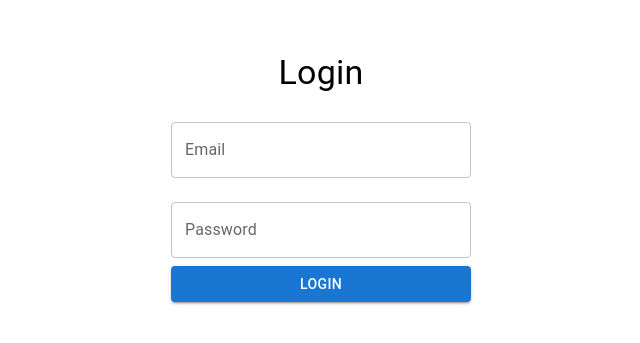
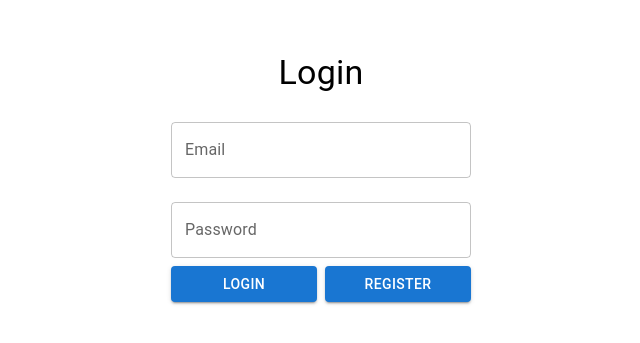
Before and after one commit to SWE2024/hacksussex-2025, a React (Vite) app in the folder frontend/: page /login in a window 1280 px wide. Shown: the part 231-574 px from the top of the page, without its empty margins (319-959 px from the left). Built offline with nearby package versions, Linux system fonts and the light colour scheme.

Commit message:
added register button on the login page

```diff
--- a/frontend/src/components/NavBar.tsx
+++ b/frontend/src/components/NavBar.tsx
@@ -49,10 +49,10 @@ export const Navbar: React.FC = () => {
             Grade Calculator
           </Button>
         </Box>
-            <MenuItem onClick={handleLogout}>
+        <Button color="inherit" onClick={handleLogout} sx={{marginRight: 2}}>
             <Logout sx={{ marginRight: 1 }} />
-            Logout
-            </MenuItem>
+            LOGOUT
+          </Button>
             <div>
             <Button
                 color="inherit"
--- a/frontend/src/pages/LogIn.tsx
+++ b/frontend/src/pages/LogIn.tsx
@@ -25,9 +25,13 @@ const LogIn: React.FC = () => {
 
   const handleLogin= async (e: React.FormEvent) => {
     e.preventDefault();
-    console.log("User Data:", formData);
     navigate("/dashboard");
   };
+  const handleRegister= async (e: React.FormEvent) => {
+    e.preventDefault();
+    navigate("/signup");
+  };
+
 
   return (
     <Box display="flex" flexDirection="column" alignItems="center" justifyContent="center" height="100vh">
@@ -55,9 +59,20 @@ const LogIn: React.FC = () => {
           value={formData.password}
           onChange={handleChange}
         />
-        <Button type="submit" fullWidth variant="contained" color="primary">
-          Login
-        </Button>
+        <Box display="flex" justifyContent="space-between" width="100%">
+          <Button type="submit" fullWidth variant="contained" color="primary" sx={{ flex: 1, mr: 1 }}>
+            LOGIN
+          </Button>
+          <Button
+            type="button"
+            fullWidth
+            variant="contained"
+            color="primary"
+            onClick={handleRegister}
+            sx={{ flex: 1 }}>
+            Register
+          </Button>
+        </Box>
       </form>
     </Box>
   );
--- a/frontend/src/pages/SignUp.tsx
+++ b/frontend/src/pages/SignUp.tsx
@@ -29,6 +29,10 @@ const SignUp: React.FC = () => {
   const handleChange = (e: React.ChangeEvent<HTMLInputElement | HTMLTextAreaElement>) => {
     setFormData({ ...formData, [e.target.name]: e.target.value });
   };
+    const handleLogin= async (e: React.FormEvent) => {
+      e.preventDefault();
+      navigate("/login");
+    };
 
   const handleSubmit = async (e: React.FormEvent) => {
     e.preventDefault();
@@ -138,15 +142,16 @@ const SignUp: React.FC = () => {
         />
         <Box display="flex" justifyContent="space-between" width="100%">
           <Button type="submit" fullWidth variant="contained" color="primary" sx={{ flex: 1, mr: 1 }}>
-            Sign Up
+            REGISTER
           </Button>
           <Button
             type="button"
             fullWidth
             variant="contained"
-            color="secondary"
+            color="primary"
+            onClick={handleLogin}
             sx={{ flex: 1 }}>
-            To Login
+            LOGIN
           </Button>
         </Box>
       </form>
```
